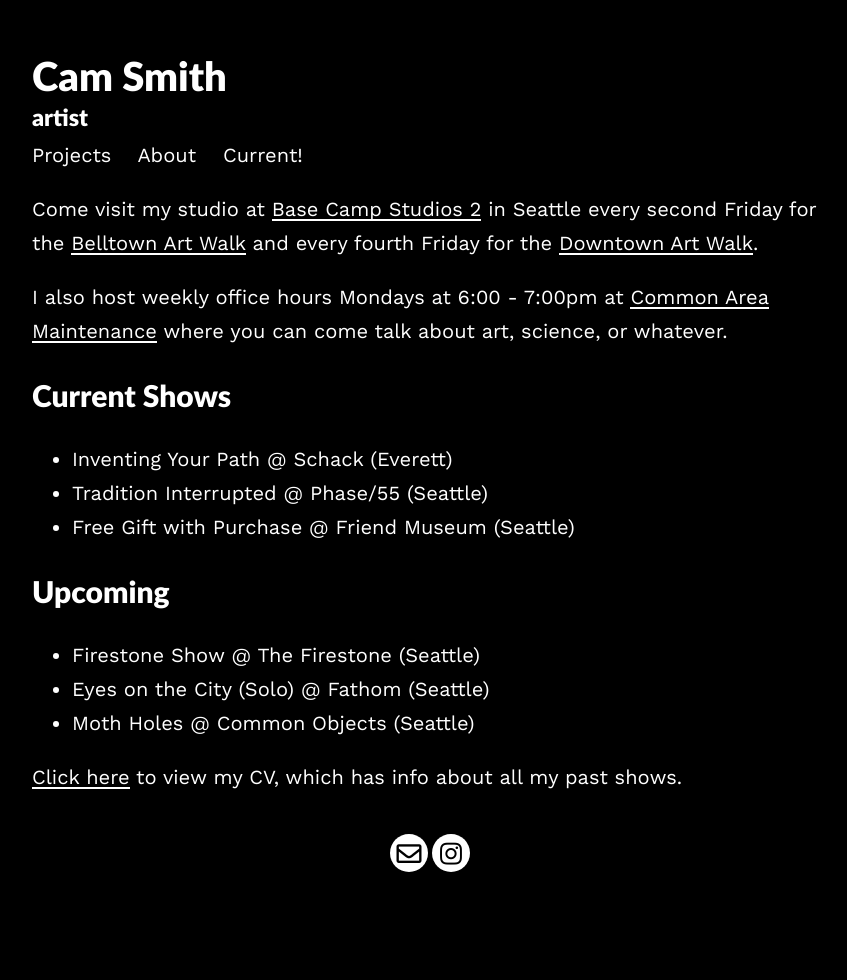
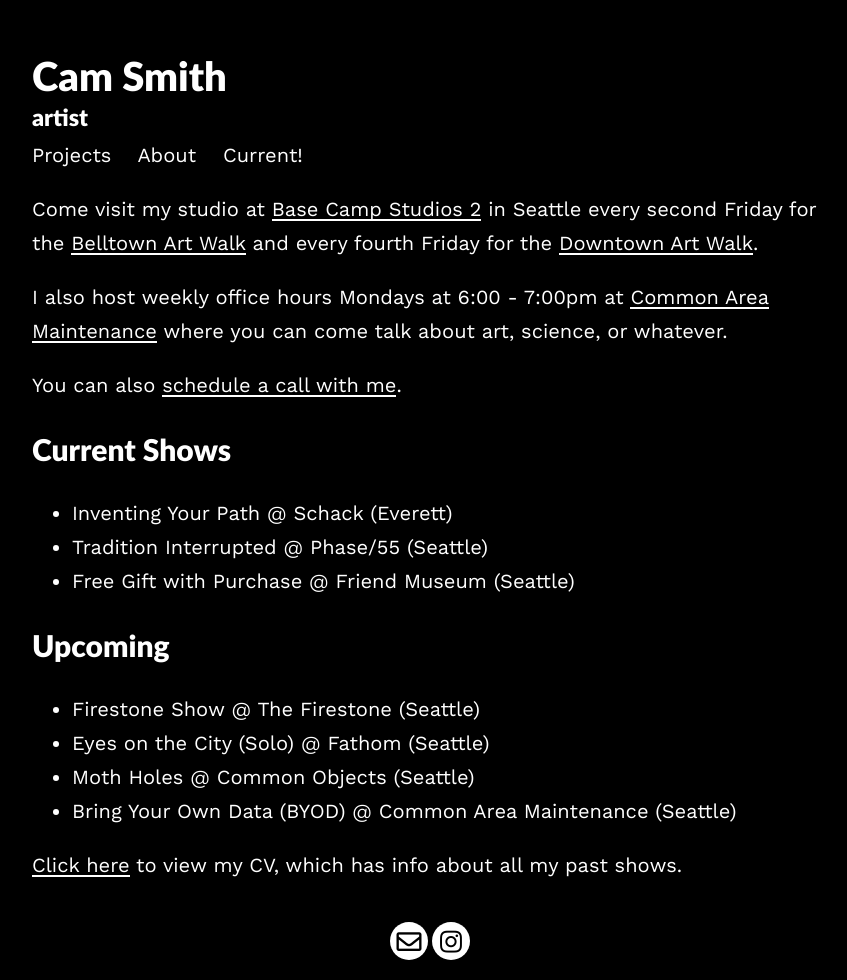
Before and after one commit to camoverride/portfolio, a Jekyll site: the page built from shows.md, in a window 1280 px wide. Shown: the whole page, without its empty margins (208-1055 px from the left). Built offline with Jekyll 4.4.1, drawn with Linux system fonts in a browser that asks for light colours; nearby versions of some CDN libraries.

Commit message:
add calendly link

```diff
--- a/_layouts/whatsup.html
+++ b/_layouts/whatsup.html
@@ -8,6 +8,10 @@ layout: default
 
 <p>
     I also host weekly office hours Mondays at 6:00 - 7:00pm at <a href="https://maps.app.goo.gl/NjcTqDcjavybhZov9">Common Area Maintenance</a> where you can come talk about art, science, or whatever.
+</p>
+
+<p>
+    You can also <a href="https://calendly.com/camoverride">schedule a call with me</a>.
 </p>
 
 <h2>Current Shows</h2>
@@ -25,6 +29,7 @@ layout: default
     <li>Firestone Show @ The Firestone (Seattle)</li>
     <li>Eyes on the City (Solo) @ Fathom (Seattle)</li>
     <li>Moth Holes @ Common Objects (Seattle)</li>
+    <li>Bring Your Own Data (BYOD) @ Common Area Maintenance (Seattle)</li>
 </ul>
 
 <p>
```
